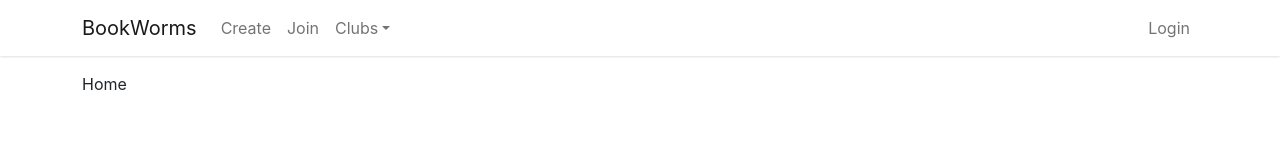
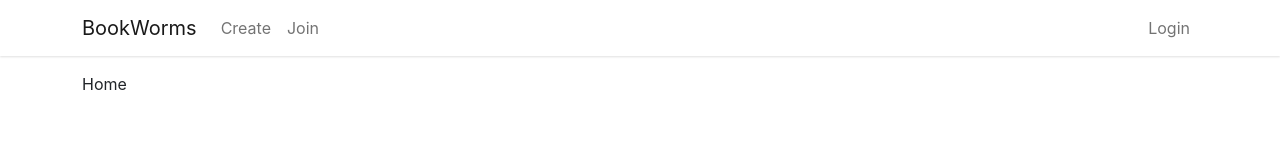
Before and after one commit to ag2382/Book-Worms, a React (Create React App) app in the folder frontend/: page / in a window 1280 px wide. Shown: the top 160 px of the page. Built offline with nearby package versions, Linux system fonts and the light colour scheme.

Commit message:
updated navbar

```diff
--- a/frontend/src/components/Navbar.js
+++ b/frontend/src/components/Navbar.js
@@ -20,12 +20,6 @@ export default function BookWormsNavbar() {
               <Nav className="me-auto">
                 <Nav.Link href="/create">Create</Nav.Link>
                 <Nav.Link href="/join">Join</Nav.Link>
-                <NavDropdown title="Clubs" id="collasible-nav-dropdown">
-                  <NavDropdown.Item href="/create">Create</NavDropdown.Item>
-                  <NavDropdown.Item href="/join">
-                    Join
-                  </NavDropdown.Item>
-                </NavDropdown>
               </Nav>
               <Nav>
               {isAuthenticated ? (
```
